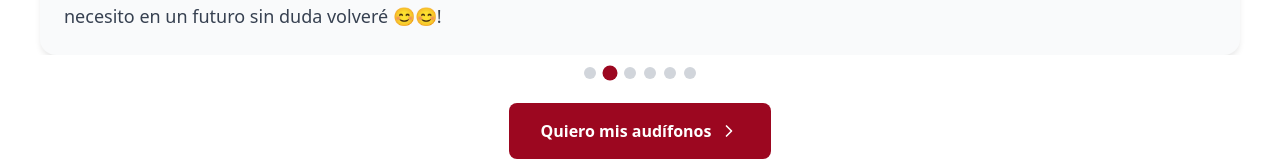
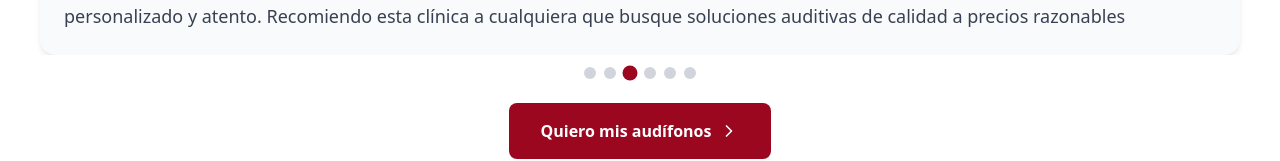
Before and after one commit to miempresaonline/granviav2, a React (Vite) app: page / in a window 1280 px wide. Shown: the part 5079-5240 px from the top of the page. Built offline with nearby package versions, Linux system fonts and the light colour scheme.

Commit message:
Updated App.tsx

```diff
--- a/src/App.tsx
+++ b/src/App.tsx
@@ -102,7 +102,7 @@ function App() {
   useEffect(() => {
     const interval = setInterval(() => {
       setCurrentTestimonial((prev) => (prev + 1) % testimonials.length);
-    }, 5000);
+    }, 3000);
 
     return () => clearInterval(interval);
   }, [testimonials.length]);
```
